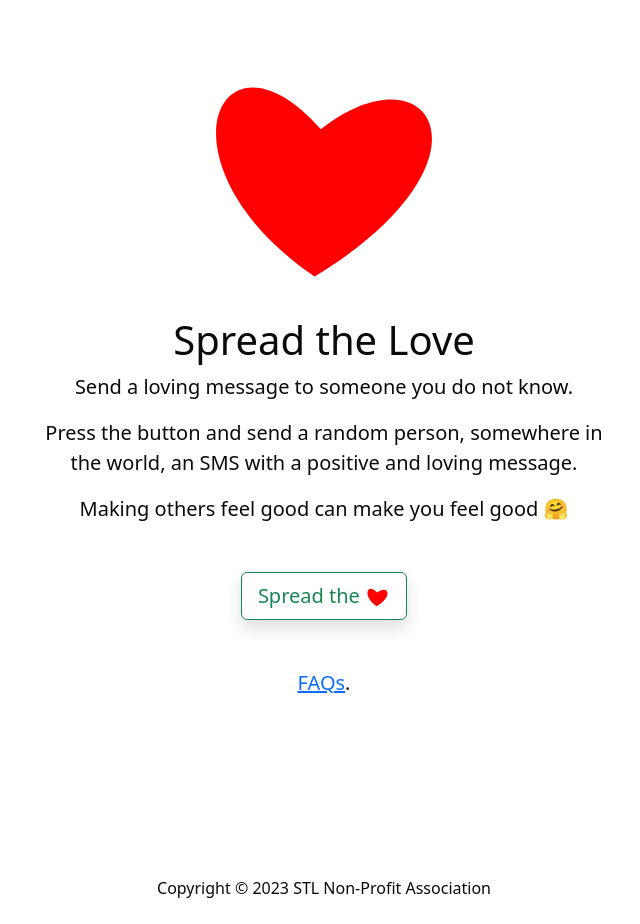
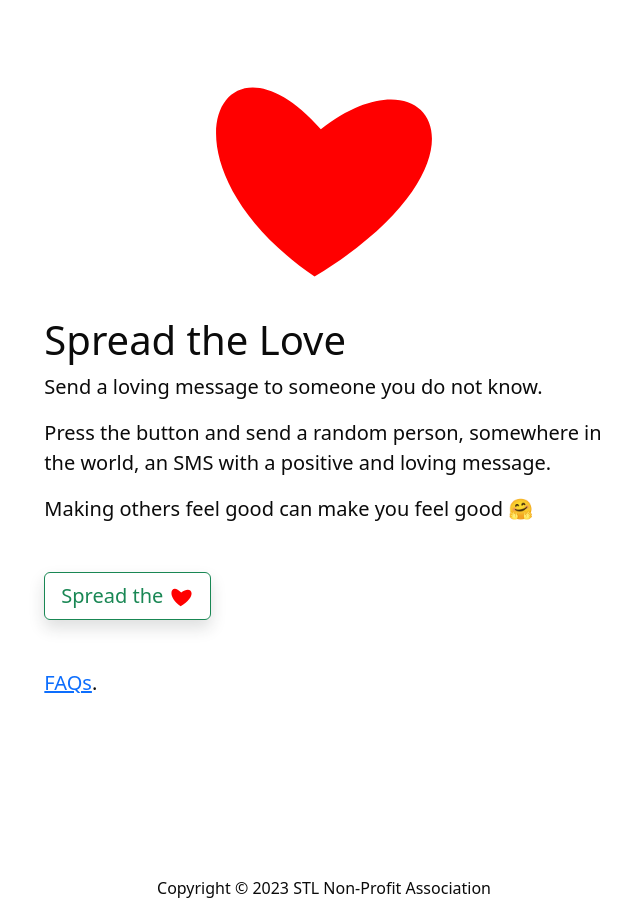
Before and after one commit to stl-project/stl-web, a Jekyll site: the page built from index1.md, in a window 1280 px wide. Shown: the whole page, without its empty margins (316-956 px from the left). Built offline with Jekyll 4.4.1, drawn with Linux system fonts in a browser that asks for light colours; comment, search, counter and statistics services are not loaded.

Commit message:
Introduced modular layout (fix)

```diff
--- a/_layouts/base.html
+++ b/_layouts/base.html
@@ -41,13 +41,13 @@
 
   <body>
     <div id="root">
-      <div class="quattro container mt-4 pt-4">
+      <div class="quattro container {{ page.base_container_optional_classes }} mt-4 pt-4">
 
         <div class="row fs-5">
             {{ content }}
         </div>
 
-        <div class="row text-center fixed-bottom fs-6 bg-white">
+        <div class="row {{ page.base_row_optional_classes }} fixed-bottom fs-6 bg-white">
           <div class="offset-3 col-6 text-center ">
             Copyright &copy; {{ "now" | date: "%Y" }} STL Non-Profit Association
             <!-- stats -->
--- a/_layouts/defaultNew.html
+++ b/_layouts/defaultNew.html
@@ -1,7 +1,9 @@
 ---
 layout: base
+base_container_optional_classes: "text-center"
+base_row_optional_classes: "text-center"
 ---
 
-          <div class="offset-1 col-10 offset-sm-1 col-sm-10 col-xs-12 text-center">
+          <div class="offset-1 col-10 offset-sm-1 col-sm-10 col-xs-12">
             {{ content }}
           </div>
```
